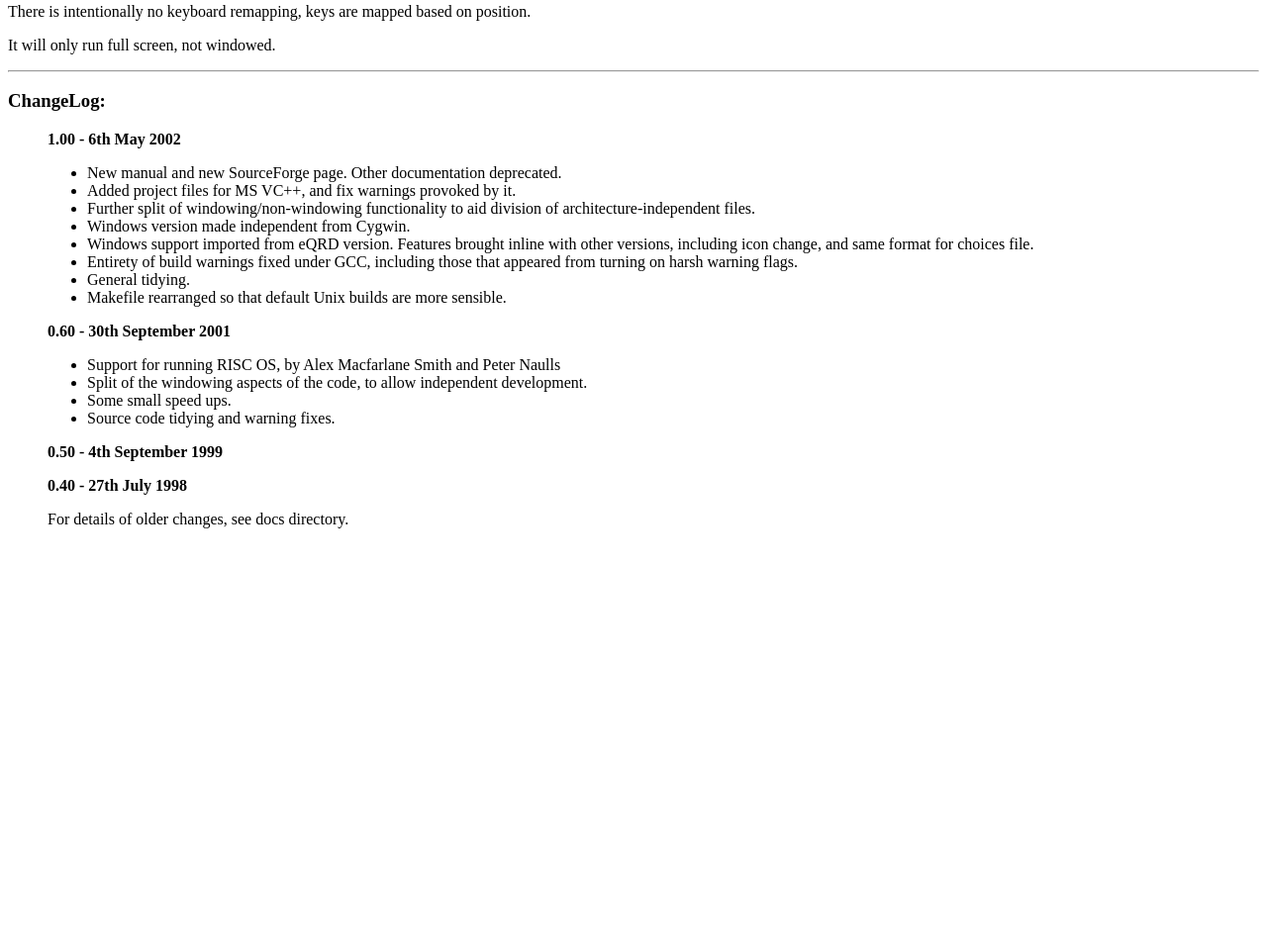
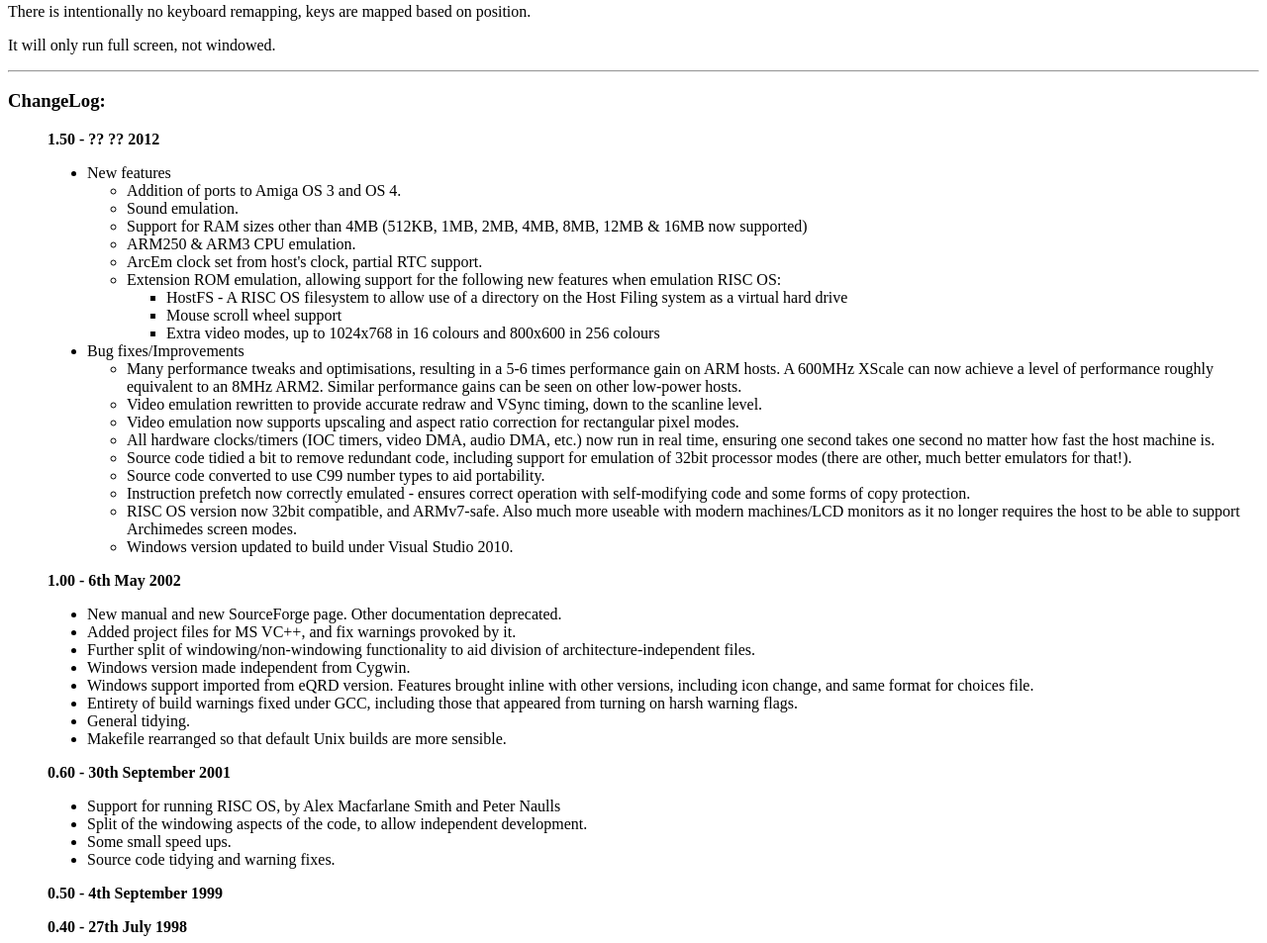
Before and after one commit to chris-y/arcem, a plain HTML site: page webpages/manual.html in a window 1280 px wide. Shown: the part 6553-7506 px from the top of the page at 99% size. Before the commit the page ends 7103 px from the top, so only its background shows below. Drawn offline with Linux system fonts and the light colour scheme.

Commit message:
Add changelog for 1.50

```diff
--- a/webpages/manual.html
+++ b/webpages/manual.html
@@ -404,6 +404,39 @@ position.</p>
 <p></p>
 <dl>
   <dd>
+    <p><b>1.50 - ?? ?? 2012</b></p>
+    <ul>
+      <li>New features
+        <ul>
+          <li>Addition of ports to Amiga OS 3 and OS 4.
+          <li>Sound emulation.
+          <li>Support for RAM sizes other than 4MB (512KB, 1MB, 2MB, 4MB, 8MB, 12MB & 16MB now supported)
+          <li>ARM250 & ARM3 CPU emulation.
+          <li>ArcEm clock set from host's clock, partial RTC support.
+          <li>Extension ROM emulation, allowing support for the following new features when emulation RISC OS:
+            <ul>
+              <li>HostFS - A RISC OS filesystem to allow use of a directory on the Host Filing system as a virtual hard drive
+              <li>Mouse scroll wheel support
+              <li>Extra video modes, up to 1024x768 in 16 colours and 800x600 in 256 colours
+            </ul>
+        </ul>
+      <li>Bug fixes/Improvements
+        <ul>
+          <li>Many performance tweaks and optimisations, resulting in a 5-6 times performance gain on ARM hosts. A 600MHz XScale can now achieve a level of performance roughly equivalent to an 8MHz ARM2. Similar performance gains can be seen on other low-power hosts.
+          <li>Video emulation rewritten to provide accurate redraw and VSync timing, down to the scanline level.
+          <li>Video emulation now supports upscaling and aspect ratio correction for rectangular pixel modes.
+          <li>All hardware clocks/timers (IOC timers, video DMA, audio DMA, etc.) now run in real time, ensuring one second takes one second no matter how fast the host machine is.
+          <li>Source code tidied a bit to remove redundant code, including support for emulation of 32bit processor modes (there are other, much better emulators for that!).
+          <li>Source code converted to use C99 number types to aid portability.
+          <li>Instruction prefetch now correctly emulated - ensures correct operation with self-modifying code and some forms of copy protection.
+          <li>RISC OS version now 32bit compatible, and ARMv7-safe. Also much more useable with modern machines/LCD monitors as it no longer requires the host to be able to support Archimedes screen modes.
+          <li>Windows version updated to build under Visual Studio 2010.
+        </ul>
+    </ul>
+  </dd>
+</dl>
+<dl>
+  <dd>
     <p><b>1.00 - 6th May 2002</b></p>
     <ul>
       <li>New manual and new SourceForge page. Other documentation deprecated.
```
